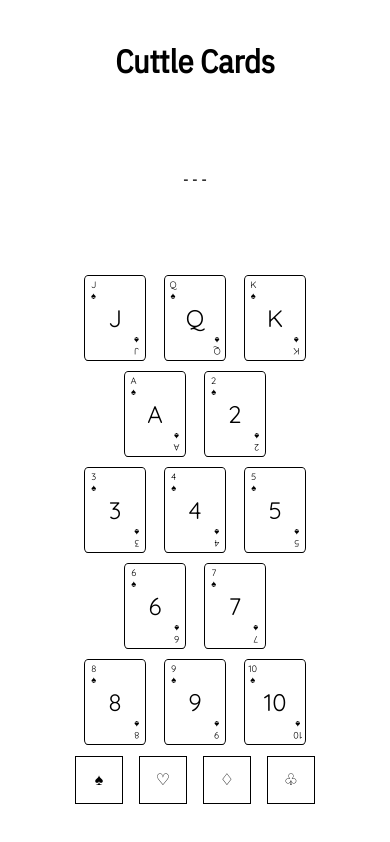
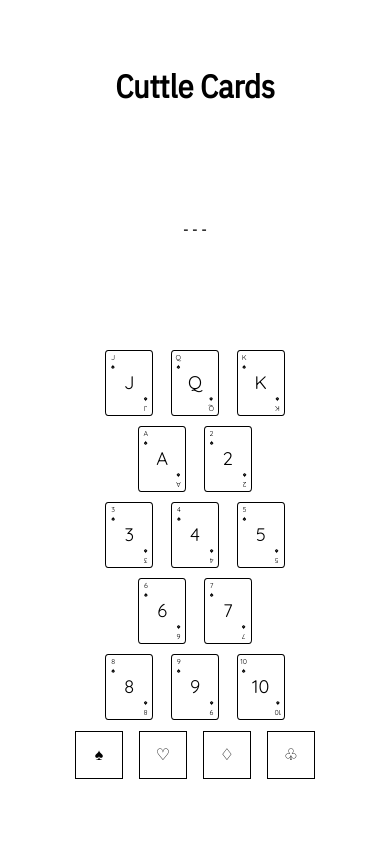
Before and after one commit to SeanKohlbrenner/cuttle-bud, a React (Vite) app: page / in a window 390 px wide. Built offline with nearby package versions, Linux system fonts and the light colour scheme.

Commit message:
Fix styles for mobile display

```diff
--- a/src/Card/index.css
+++ b/src/Card/index.css
@@ -7,7 +7,7 @@
 		". label-main ."
 		". . label-lower";
 
-	--card-height: 5.25em;
+	--card-height: 4em;
 	--card-width: calc(var(--card-height) / 1.4);
 	height: var(--card-height);
 	width: var(--card-width);
@@ -34,7 +34,7 @@
 
 .card-label-upper {
 	grid-area: label-upper;
-	margin-top: calc(var(--card-height) / 17.5);
+	margin-top: calc(var(--card-height) / 18);
 }
 
 .card-label-main {
@@ -44,7 +44,7 @@
 
 .card-label-lower {
 	grid-area: label-lower;
-	margin-bottom: calc(var(--card-height) / 17.5);
+	margin-bottom: calc(var(--card-height) / 18);
 	transform: rotate(180deg);
 }
 
--- a/src/CardActionDetails/index.css
+++ b/src/CardActionDetails/index.css
@@ -1,8 +1,8 @@
 #card-action-details {
-	margin: 0 1em 0 1em;
-	height: 13.5vh;
-
 	display: flex;
 	flex-direction: column;
 	justify-content: center;
+
+	margin: 0 1em 0 1em;
+	height: 13.5vh;
 }
```
